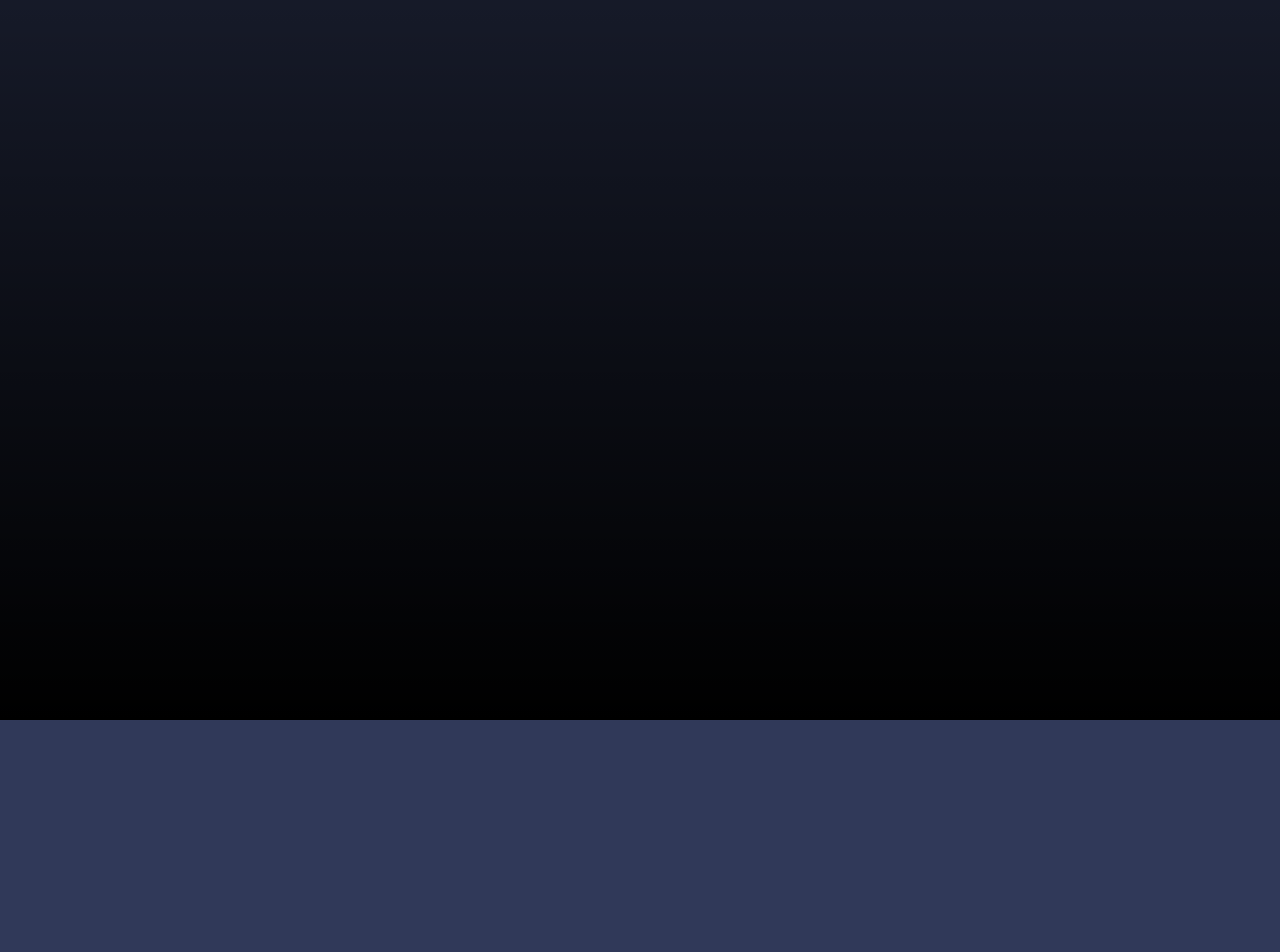
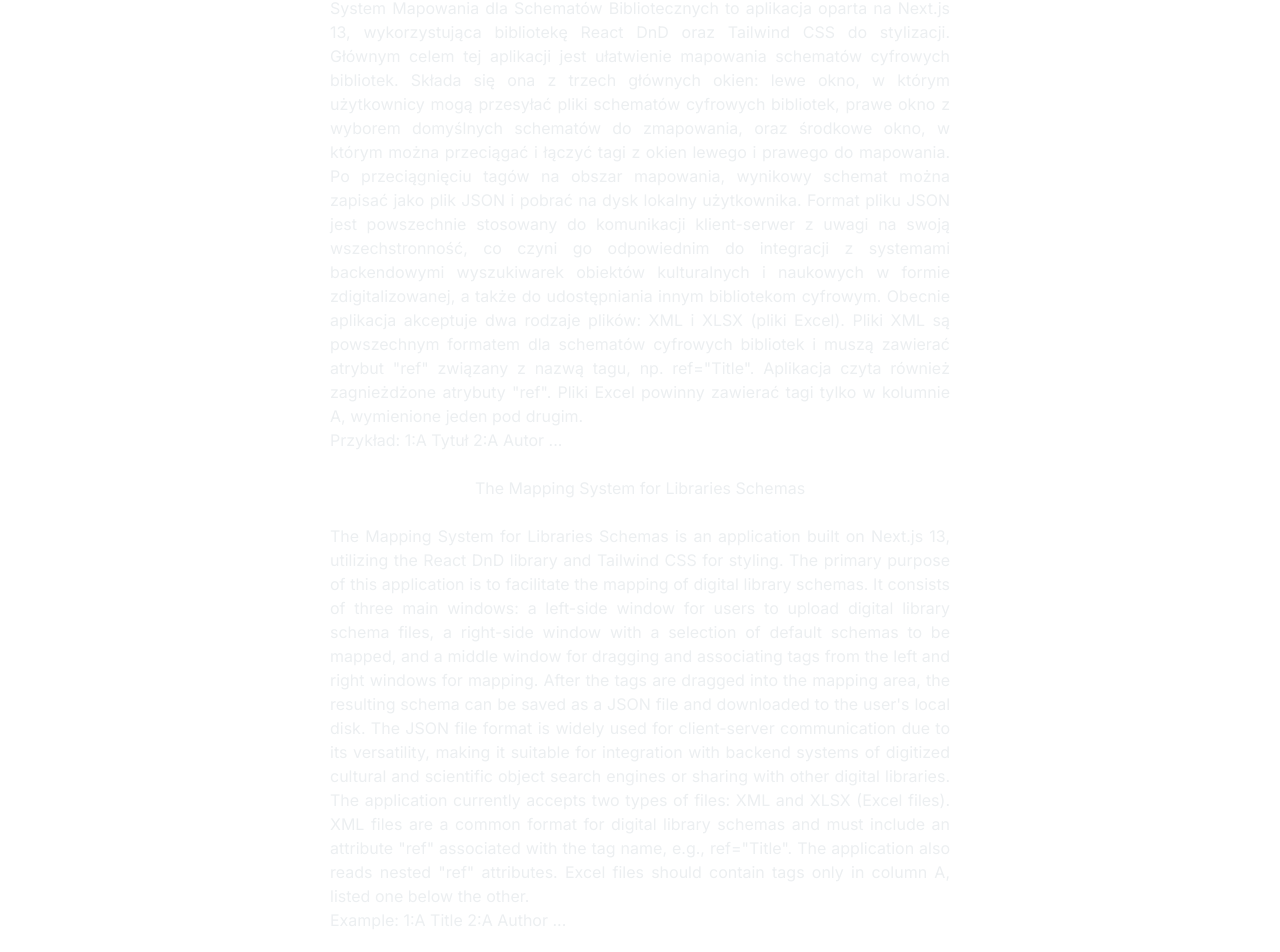
Before and after one commit to NataliaJeszke/mapper-libraries, a Next.js app: page /guide in a window 1280 px wide. Shown: the part 868-1820 px from the top of the page. Before the commit the page ends 1588 px from the top, so only its background shows below. Built offline with nearby package versions, Linux system fonts and the light colour scheme.

Commit message:
added xsd files to reader

```diff
--- a/src/app/containers/handleUserFile/handleUserFile.jsx
+++ b/src/app/containers/handleUserFile/handleUserFile.jsx
@@ -16,7 +16,7 @@ function HandleUserFile() {
   const handleClick = (e) => {
     const file = e.target.files[0];
     const reader = new FileReader();
-    if (file.name.endsWith(".xml" || ".xsd")) {
+    if (file.name.endsWith(".xml") || file.name.endsWith(".xsd")) {
       reader.readAsText(file);
       reader.onload = () => {
         setFileValue(reader.result);
@@ -32,16 +32,10 @@ function HandleUserFile() {
       reader.onerror = () => {
         console.log(reader.error);
       };
-    } else {
+    }
+     else {
       console.log("Nieobsługiwany typ pliku");
     }
-    // reader.readAsText(file);
-    // reader.onload = () => {
-    //   setFileValue(reader.result);
-    // };
-    // reader.onerror = () => {
-    //   console.log(reader.error);
-    // };
   };
 
   useEffect(() => {
--- a/src/app/guide/page.tsx
+++ b/src/app/guide/page.tsx
@@ -1,8 +1,59 @@
 export default function Guide() {
   return (
-    <div className="flex min-h-screen flex-col items-center">
-      <section className="flex flex-row gap-4 w-screen p-5">
-        <h1>Guide</h1>
+    <div className="flex min-h-screen flex-row">
+      <section className="flex flex-col gap-4 p-5 bg-white flex-wrap shadow-lg align-center items-center text-justify">
+        <article className="flex flex-col gap-4 w-6/12 justify-items-center">
+          <h3 className="text-center m-2">System Mapowania dla Schematów Bibliotecznych</h3>
+          <p>
+            System Mapowania dla Schematów Bibliotecznych to aplikacja oparta na
+            Next.js 13, wykorzystująca bibliotekę React DnD oraz Tailwind CSS do
+            stylizacji. Głównym celem tej aplikacji jest ułatwienie mapowania
+            schematów cyfrowych bibliotek. Składa się ona z trzech głównych
+            okien: lewe okno, w którym użytkownicy mogą przesyłać pliki
+            schematów cyfrowych bibliotek, prawe okno z wyborem domyślnych
+            schematów do zmapowania, oraz środkowe okno, w którym można
+            przeciągać i łączyć tagi z okien lewego i prawego do mapowania. Po
+            przeciągnięciu tagów na obszar mapowania, wynikowy schemat można
+            zapisać jako plik JSON i pobrać na dysk lokalny użytkownika. Format
+            pliku JSON jest powszechnie stosowany do komunikacji klient-serwer z
+            uwagi na swoją wszechstronność, co czyni go odpowiednim do
+            integracji z systemami backendowymi wyszukiwarek obiektów
+            kulturalnych i naukowych w formie zdigitalizowanej, a także do
+            udostępniania innym bibliotekom cyfrowym. Obecnie aplikacja
+            akceptuje dwa rodzaje plików: XML i XLSX (pliki Excel). Pliki XML są
+            powszechnym formatem dla schematów cyfrowych bibliotek i muszą
+            zawierać atrybut "ref" związany z nazwą tagu, np. ref="Title".
+            Aplikacja czyta również zagnieżdżone atrybuty "ref". Pliki Excel
+            powinny zawierać tagi tylko w kolumnie A, wymienione jeden pod
+            drugim.
+            <p>Przykład: 1:A Tytuł 2:A Autor ...</p>
+          </p>
+        </article>
+        <article className="flex flex-col gap-4 w-6/12">
+          <h3 className="text-center m-2">The Mapping System for Libraries Schemas</h3>
+          <p>
+            The Mapping System for Libraries Schemas is an application built on
+            Next.js 13, utilizing the React DnD library and Tailwind CSS for
+            styling. The primary purpose of this application is to facilitate
+            the mapping of digital library schemas. It consists of three main
+            windows: a left-side window for users to upload digital library
+            schema files, a right-side window with a selection of default
+            schemas to be mapped, and a middle window for dragging and
+            associating tags from the left and right windows for mapping. After
+            the tags are dragged into the mapping area, the resulting schema can
+            be saved as a JSON file and downloaded to the user's local disk. The
+            JSON file format is widely used for client-server communication due
+            to its versatility, making it suitable for integration with backend
+            systems of digitized cultural and scientific object search engines
+            or sharing with other digital libraries. The application currently
+            accepts two types of files: XML and XLSX (Excel files). XML files
+            are a common format for digital library schemas and must include an
+            attribute "ref" associated with the tag name, e.g., ref="Title". The
+            application also reads nested "ref" attributes. Excel files should
+            contain tags only in column A, listed one below the other.
+            <p>Example: 1:A Title 2:A Author ...</p>
+          </p>
+        </article>
       </section>
     </div>
   );
```
